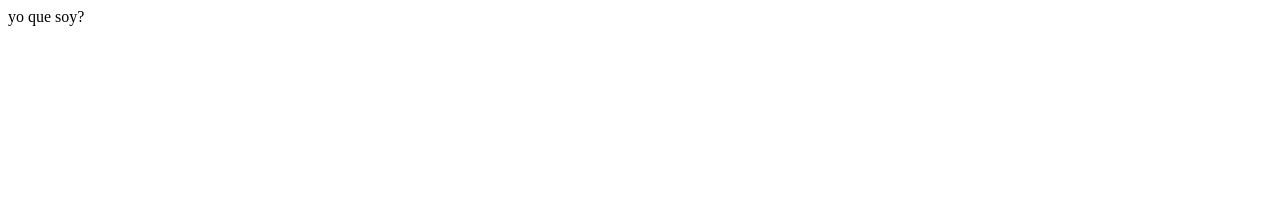
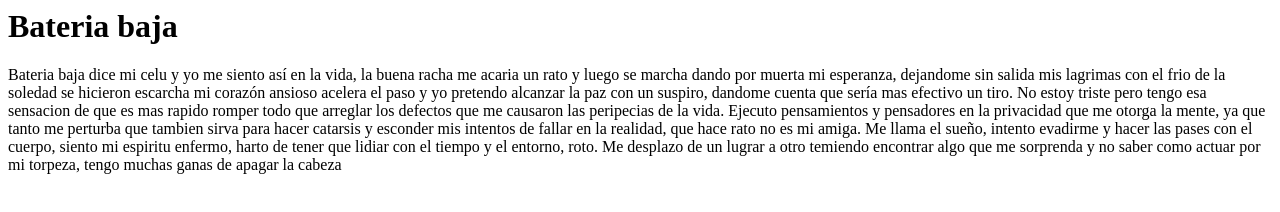
Before and after one commit to 17souls/17.Souls, a plain HTML site: page index.html in a window 1280 px wide. Drawn offline with Linux system fonts and the light colour scheme.

Commit message:
Update index.html

```diff
--- a/index.html
+++ b/index.html
@@ -1 +1,16 @@
-yo que soy?
+<h1>Bateria baja</h1>
+
+<p>Bateria baja dice mi celu y yo me siento así en la vida,
+la buena racha me acaria un rato y luego se marcha
+dando por muerta mi esperanza, dejandome sin salida
+mis lagrimas con el frio de la soledad se hicieron escarcha
+mi corazón ansioso acelera el paso y yo pretendo alcanzar la paz con un suspiro, dandome cuenta que sería mas efectivo un tiro.
+
+No estoy triste pero tengo esa sensacion de que es mas rapido romper todo que arreglar los defectos que me causaron las peripecias de la vida.
+
+Ejecuto pensamientos y pensadores en la privacidad que me otorga la mente, ya que tanto me perturba que tambien sirva para hacer catarsis y esconder mis intentos de fallar en la realidad, que hace rato no es mi amiga.
+
+Me llama el sueño, intento evadirme y hacer las pases con el cuerpo, siento mi espiritu enfermo, harto de tener que lidiar con el tiempo y el entorno, roto.
+
+Me desplazo de un lugrar a otro
+temiendo encontrar algo que me sorprenda y no saber como actuar por mi torpeza, tengo muchas ganas de apagar la cabeza</p>
```
